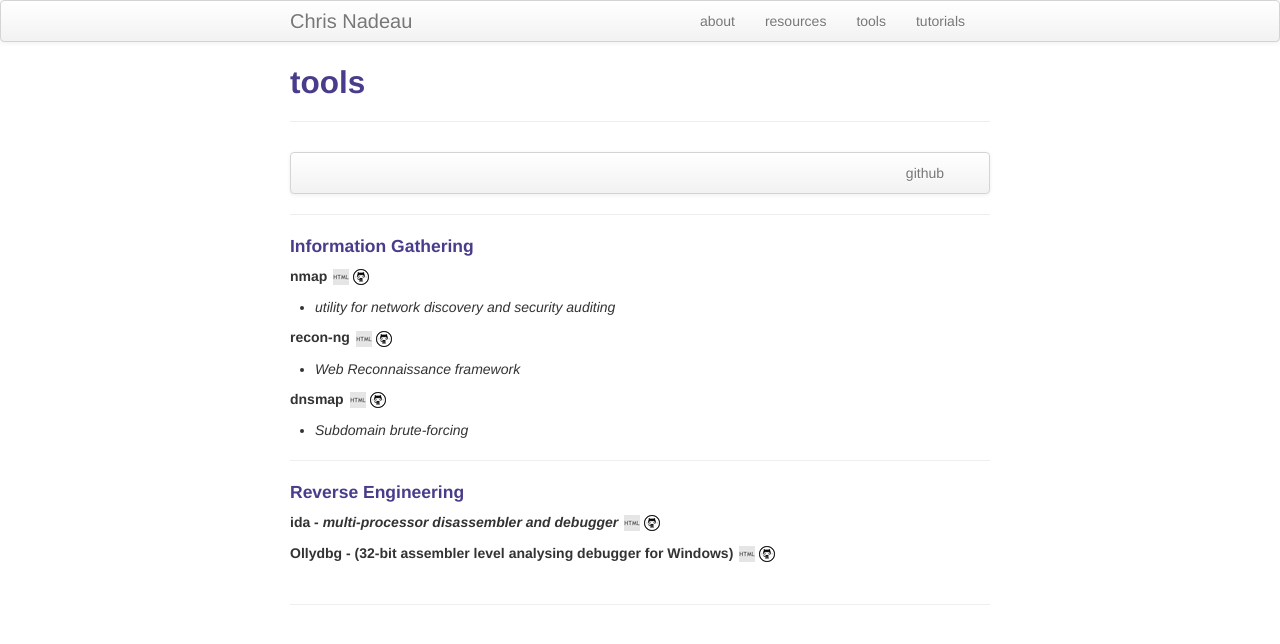
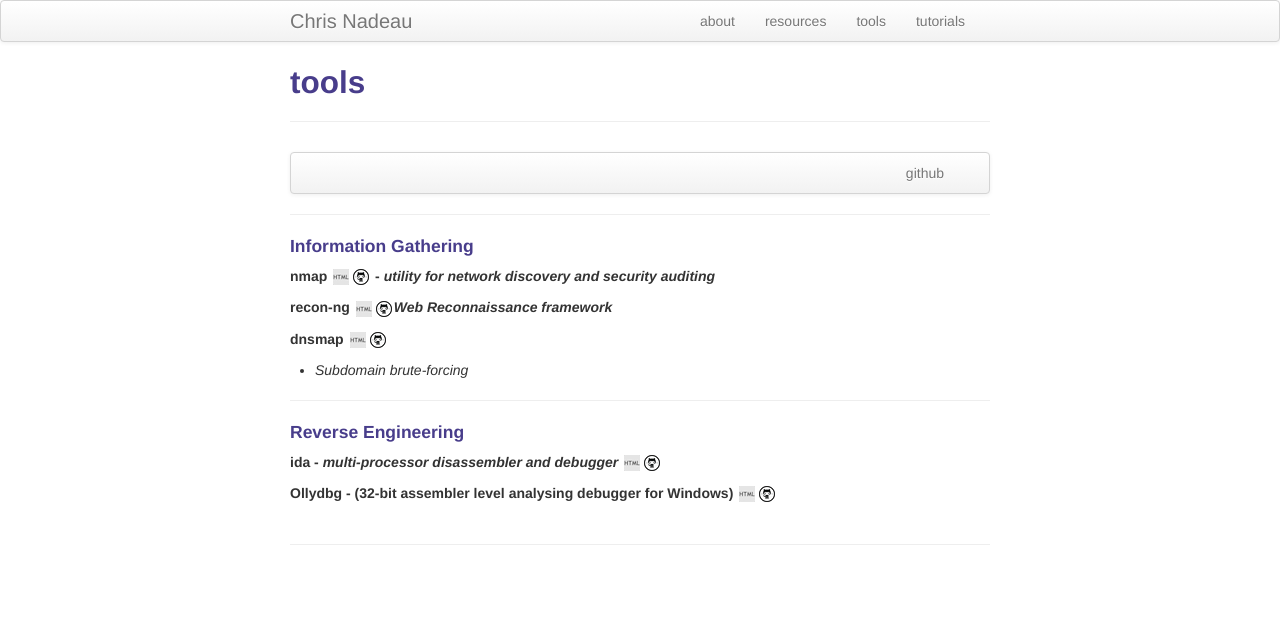
Before and after one commit to dynamicparallax/dynamicparallax.github.io, a Jekyll site: the page built from pages/tools.md, in a window 1280 px wide. Shown: the top 644 px of the page. Built offline with Jekyll 4.4.1, drawn with Linux system fonts in a browser that asks for light colours.

Commit message:
Update tools.md

```diff
--- a/pages/tools.md
+++ b/pages/tools.md
@@ -16,11 +16,9 @@
 
 #### Information Gathering
 
-##### nmap <a href="https://nmap.org/" target="_blank">![html](icons16/html-icon.png)</a><a href="https://www.hex-rays.com/products/ida/" target="_blank">![git](icons16/github-icon.png)</a>
-- *utility for network discovery and security auditing*
+##### nmap <a href="https://nmap.org/" target="_blank">![html](icons16/html-icon.png)</a><a href="https://www.hex-rays.com/products/ida/" target="_blank">![git](icons16/github-icon.png)</a> - *utility for network discovery and security auditing*
 
-##### recon-ng <a href="https://bitbucket.org/LaNMaSteR53/recon-ng" target="_blank">![html](icons16/html-icon.png)</a><a href="https://www.hex-rays.com/products/ida/" target="_blank">![git](icons16/github-icon.png)</a>
-- *Web Reconnaissance framework*
+##### recon-ng <a href="https://bitbucket.org/LaNMaSteR53/recon-ng" target="_blank">![html](icons16/html-icon.png)</a><a href="https://www.hex-rays.com/products/ida/" target="_blank">![git](icons16/github-icon.png)</a>*Web Reconnaissance framework*
 
 ##### dnsmap <a href="https://github.com/makefu/dnsmap" target="_blank">![html](icons16/html-icon.png)</a><a href="https://www.hex-rays.com/products/ida/" target="_blank">![git](icons16/github-icon.png)</a>
 - *Subdomain brute-forcing*
```
